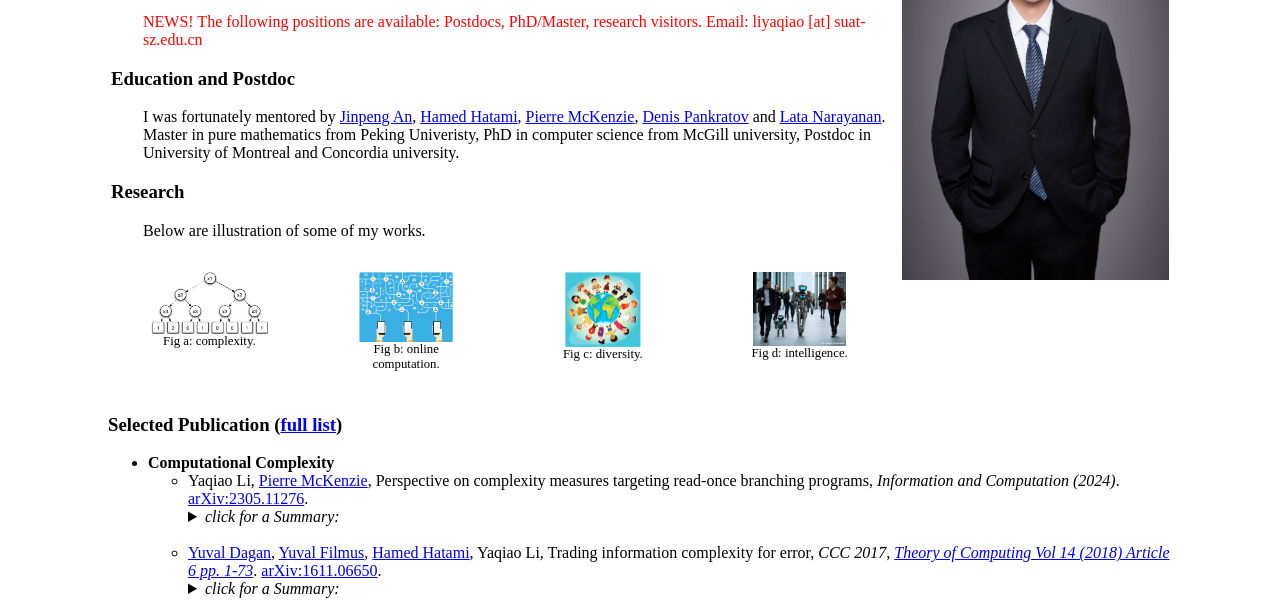
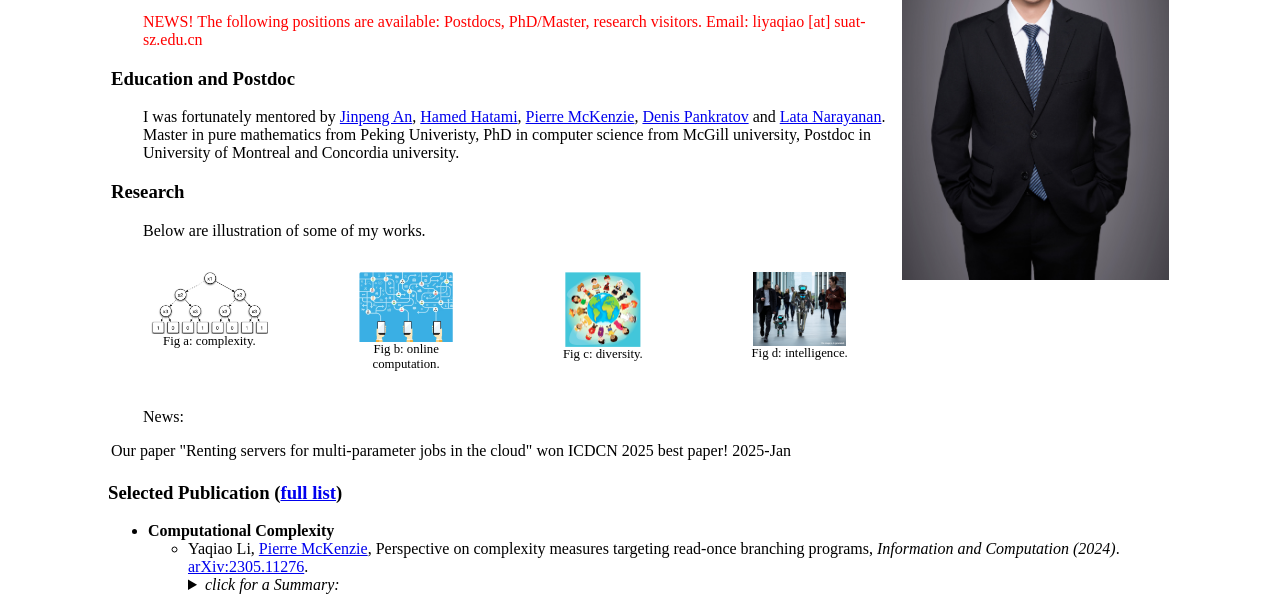
Before and after one commit to li-ya-qiao/li-ya-qiao.github.io, a plain HTML site: page index.html in a window 1280 px wide. Shown: the part 141-750 px from the top of the page. Drawn offline with Linux system fonts and the light colour scheme.

Commit message:
Update index.html

```diff
--- a/index.html
+++ b/index.html
@@ -147,7 +147,8 @@ I was fortunately mentored by <a href="http://www.math.pku.edu.cn/teachers/anjp/
 
 
 
-
+   <p> News: </p>
+  Our paper "Renting servers for multi-parameter jobs in the cloud" won ICDCN 2025 best paper! 2025-Jan <br>
 
     </td>
 
```
